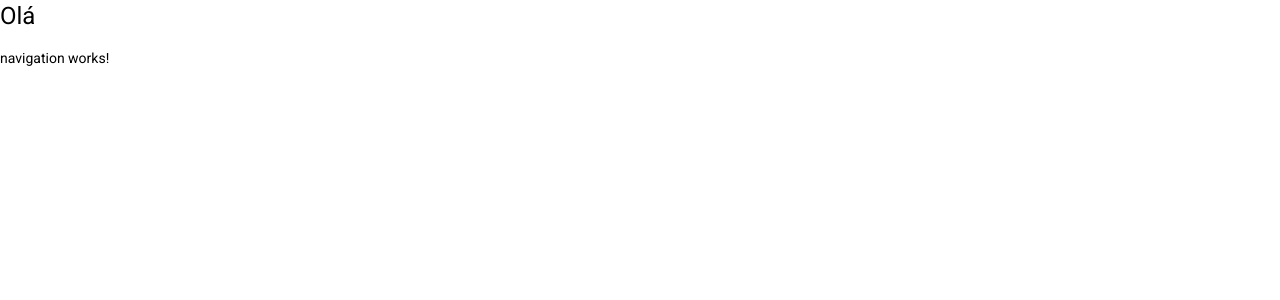
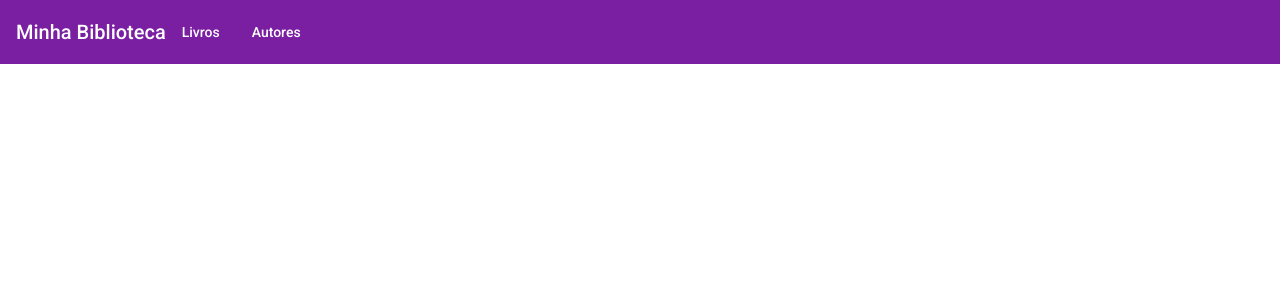
Before and after one commit to MatheusFr27/book-app, an Angular app: page / in a window 1280 px wide. Shown: the top 300 px of the page. Built offline with nearby package versions, Linux system fonts and the light colour scheme.

Commit message:
Criando o cabeçalho e importando toolbar

```diff
--- a/src/app/app.component.html
+++ b/src/app/app.component.html
@@ -1,2 +1 @@
-<h1>Olá</h1>
 <app-navigation></app-navigation>
--- a/src/app/modules/navigation/navigation.component.html
+++ b/src/app/modules/navigation/navigation.component.html
@@ -1 +1,11 @@
-<p>navigation works!</p>
+<mat-toolbar color="primary">
+    <mat-toolbar-row>
+        <h1>{{title}}</h1>
+        <span class="menu-spacer"></span>
+        <div>
+            <button mat-button>Livros</button>
+            <button mat-button>Autores</button>
+        </div>
+    </mat-toolbar-row>
+</mat-toolbar>
+<!-- Outlet de rotas -->
--- a/src/app/modules/navigation/navigation.component.ts
+++ b/src/app/modules/navigation/navigation.component.ts
@@ -7,6 +7,8 @@ import { Component, OnInit } from '@angular/core';
 })
 export class NavigationComponent implements OnInit {
 
+  title: string = 'Minha Biblioteca'
+
   constructor() { }
 
   ngOnInit(): void {
```
Also changed, not shown: src/app/modules/navigation/navigation.module.ts (+5 -2 lines).
